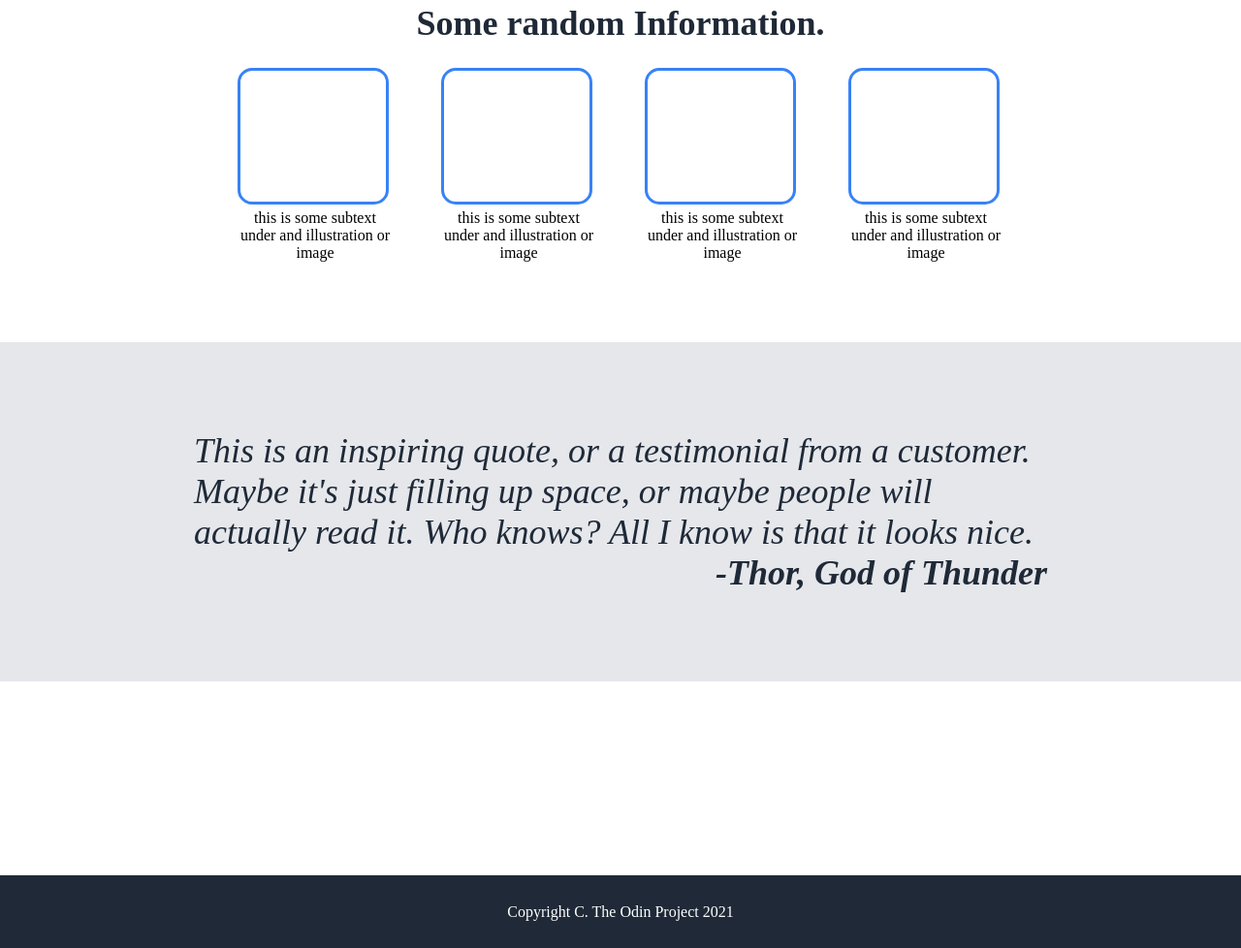
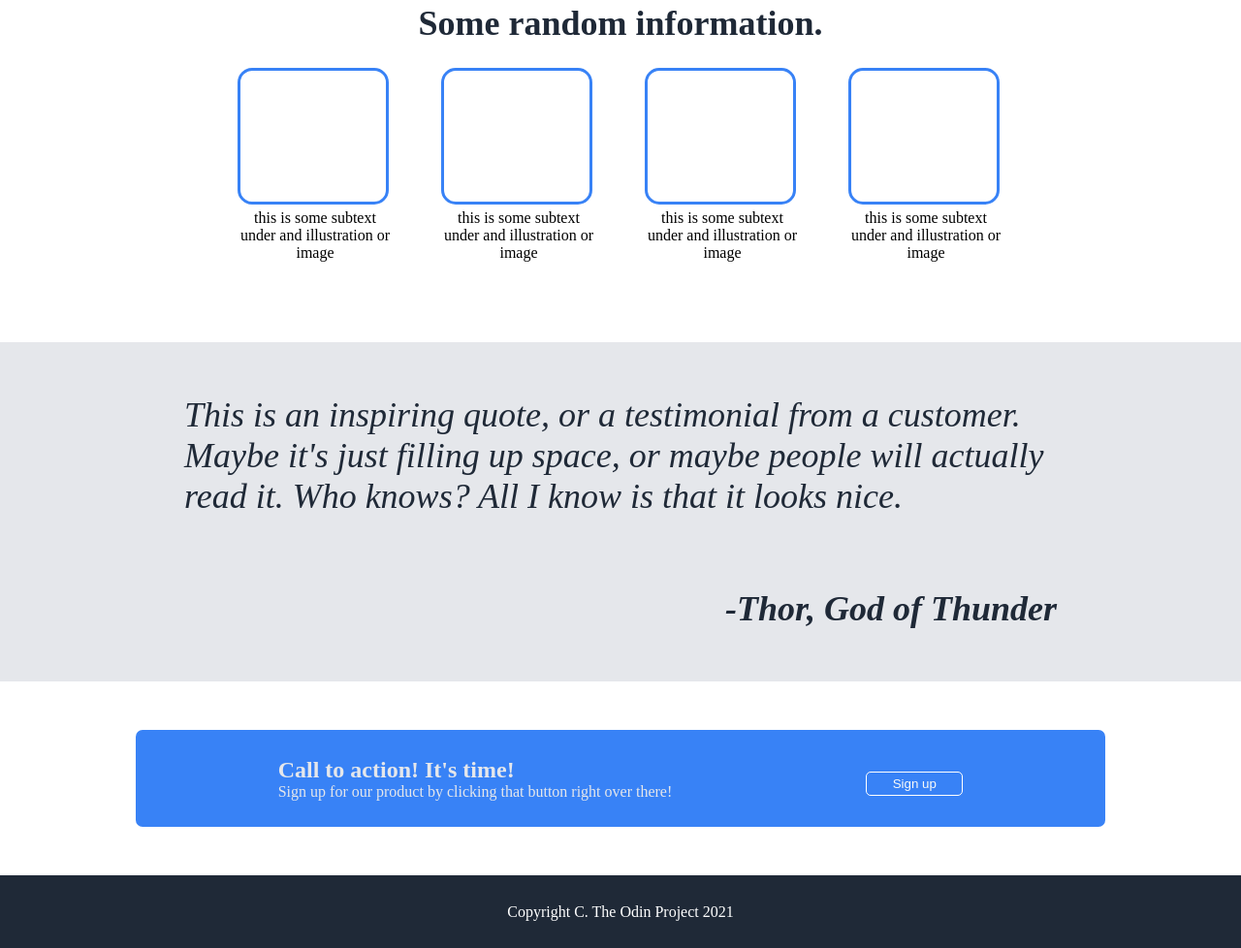
Before and after one commit to Billy-Dins/landing-page, a plain HTML site: page index.html in a window 1280 px wide. Shown: the part 372-1350 px from the top of the page at 97% size. Drawn offline with Linux system fonts and the light colour scheme.

Commit message:
Complete

```diff
--- a/index.html
+++ b/index.html
@@ -34,7 +34,7 @@
 
 
         <div class="block2">
-            <span class="information">Some random Information.</span>
+            <span class="information">Some random information.</span>
             <div class="box-container">
                 <div class="box-item">
                     <div class="blue-box"></div>
@@ -58,19 +58,23 @@
 
 
         <div class="block3">
-            <div class="quote">
-                <span> This is an inspiring quote, or a testimonial from a customer.
+            <div class="quote-container">
+                <div class="quote"> This is an inspiring quote, or a testimonial from a customer.
                     Maybe it's just filling up space, or maybe people will actually read it.
-                    Who knows? All I know is that it looks nice.</span>
-                <span class="thor">-Thor, God of Thunder</span>
+                    Who knows? All I know is that it looks nice.</div>
+                <div class="thor">-Thor, God of Thunder</div>
             </div>
 
         </div>
 
-
-
         <div class="block4">
-
+            <div class="blue-container">
+                <div class="blue-container-text">
+                    <span style="font-size: 24px; font-weight: bold;">Call to action! It's time!</span>
+                    <span>Sign up for our product by clicking that button right over there!</span>
+                </div>
+                <button style="border: 1px white solid;">Sign up</button>
+            </div>
         </div>
     </main>
     <footer>
--- a/styles.css
+++ b/styles.css
@@ -15,11 +15,9 @@ header{
     font-size: 24px;
     color: #F9FAF8
 }
-
-/* ------------------------------------ */
-/* This is where the first block starts */
-/* ------------------------------------ */
-
+/* ----------------------------------------- */
+/* This is where the navy first block starts */
+/* ----------------------------------------- */
 .block1{
     display: flex;
     flex: 1 1 auto;
@@ -73,11 +71,9 @@ button{
     justify-content: center;
     align-items: center;
 }
-
-/* ------------------------------------- */
-/* This is where the second block starts */
-/* ------------------------------------- */
-
+/* ------------------------------------------- */
+/* This is where the white second block starts */
+/* ------------------------------------------- */
 .block2{
     display: flex;
     flex-direction: column;
@@ -112,14 +108,11 @@ button{
     height: 200px;
     width: 160px;
 }
-
-/* ------------------------------------ */
-/* This is where the third block starts */
-/* ------------------------------------ */
-
+/* ----------------------------------------- */
+/* This is where the grey third block starts */
+/* ----------------------------------------- */
 .block3{
     display: flex;
-    flex: 1 0 auto;
     flex-direction: column;
     height: 350px;
     background-color: #E5E7EB;
@@ -127,26 +120,51 @@ button{
     font-size: 36px;
     font-style: italic;
     justify-content: center;
+    align-items: center;
 }
-.quote{
+.quote-container{
     margin: 0 200px 0 200px;
     font-style: italic;
 }
+.quote{
+    display: flex;
+    height: 200px;
+    width: 900px;
+}
 .thor{
+    display: flex;
+    justify-content: flex-end;
     font-weight: bold;
-    display: flex;
-    justify-content: right;
 }
-
-/* ------------------------------------- */
-/* This is where the fourth block starts */
-/* ------------------------------------- */
-
+/* ------------------------------------------------ */
+/* This is where the white/blue fourth block starts */
+/* ------------------------------------------------ */
 .block4{
     display: flex;
     flex: 1 0 auto;
+    justify-content: center;
+    align-items: center;
     height: 200px;
 }
+.blue-container{
+    display: flex;
+    background-color: #3882F6;
+    justify-content: center;
+    align-items: center;
+    border-radius: 7px;
+    height: 100px;
+    width: 1000px;
+}
+.blue-container-text{
+    display: flex;
+    flex-direction: column;
+    justify-content: center;
+    margin-right: 200px;
+    color:#E5E7Eb;
+}
+/* ----------------------------- */
+/* This is where the rest starts */
+/* ----------------------------- */
 footer{
     height: 75px;
     color: white;
```
